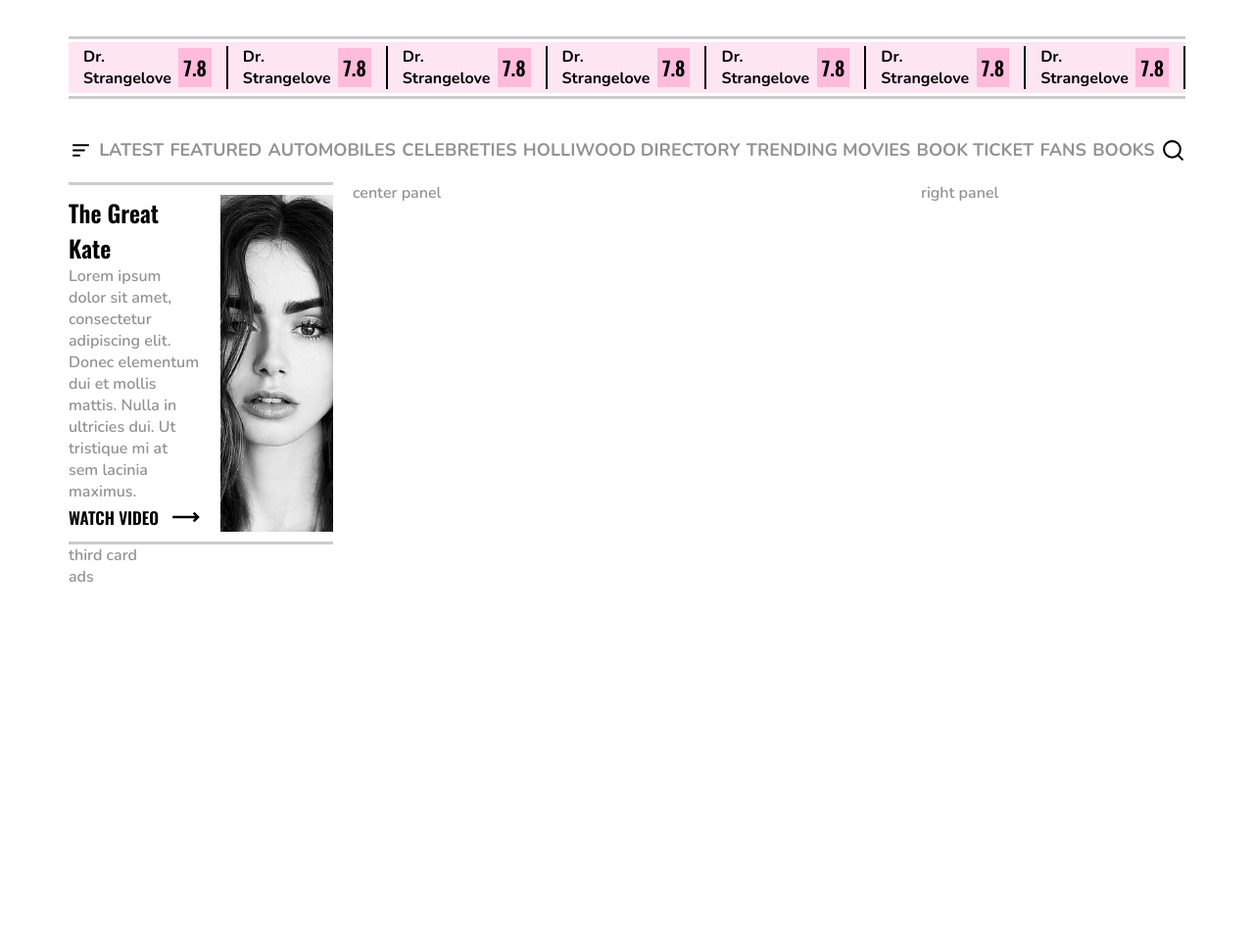
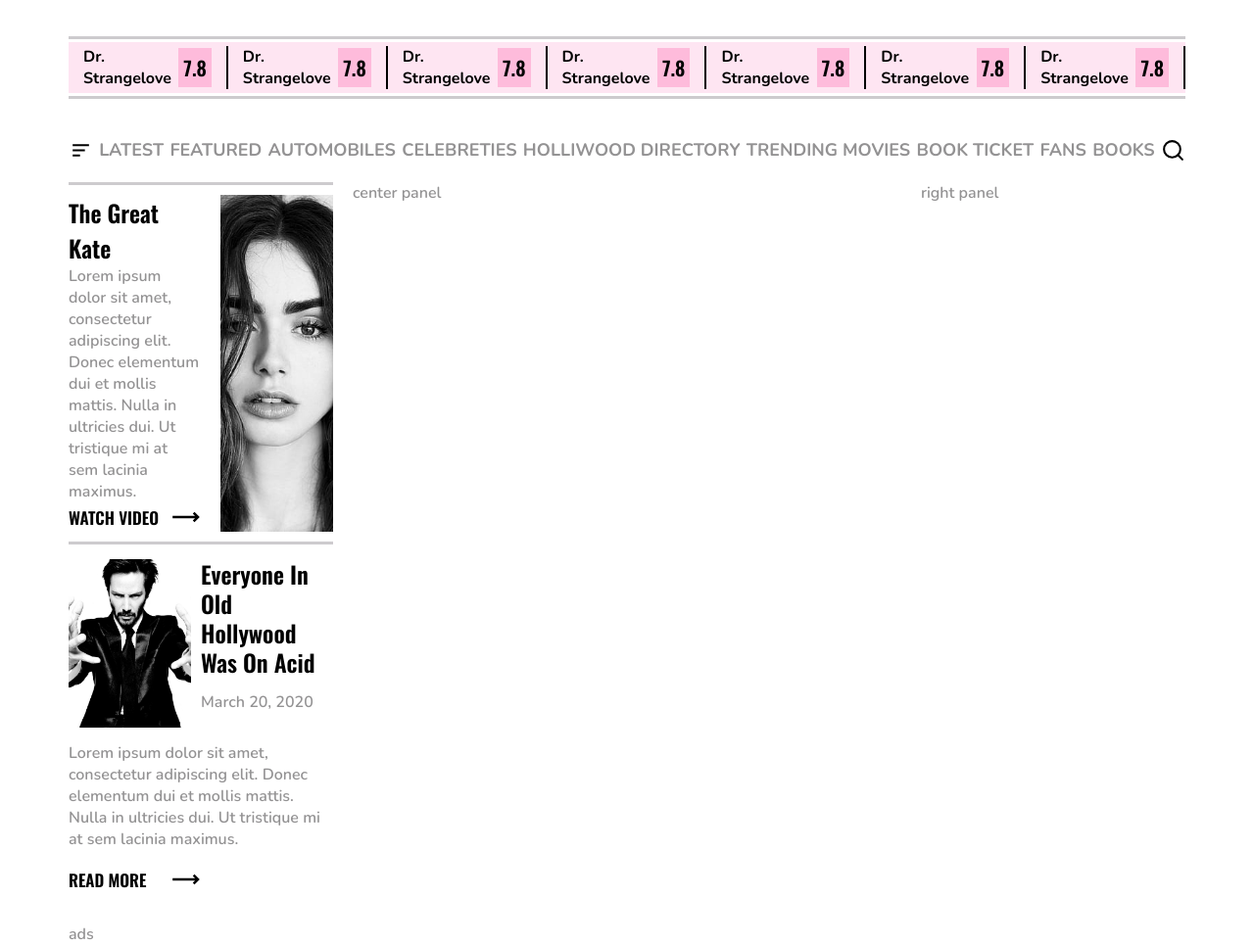
Before and after one commit to dfloresdev/newspaper, a React app: page / in a window 1280 px wide. Shown: the part 111-1076 px from the top of the page at 98% size. Before the commit the page ends 800 px from the top, so only its background shows below. Built offline with nearby package versions, Linux system fonts and the light colour scheme.

Commit message:
[FEATURE] third card ready

```diff
--- /dev/null
+++ b/src/components/thirdCard/ThirdCard.js
@@ -0,0 +1,31 @@
+import React from "react";
+import keanu from "../../assets/keanu.jpg";
+import { CgArrowLongRight } from "react-icons/cg";
+import "./styles.scss";
+
+export const ThirdCard = () => {
+  return (
+    <div className="containerThirdCard">
+      <div className="containerThirdCard--header">
+        <div className="containerThirdCard--header__image">
+          <img width="100%" src={keanu} />
+        </div>
+        <div className="containerThirdCard--header__text">
+          <p className="title">Everyone in old Hollywood was on acid</p>
+          <p className="date">March 20, 2020</p>
+        </div>
+      </div>
+      <div>
+        <p>
+          Lorem ipsum dolor sit amet, consectetur adipiscing elit. Donec
+          elementum dui et mollis mattis. Nulla in ultricies dui. Ut tristique
+          mi at sem lacinia maximus.
+        </p>
+      </div>
+      <div className="containerThirdCard--action">
+        <p>Read more</p>
+        <CgArrowLongRight />
+      </div>
+    </div>
+  );
+};
--- /dev/null
+++ b/src/components/thirdCard/styles.scss
@@ -0,0 +1,48 @@
+@import "../../styles/vars.scss";
+
+.containerThirdCard {
+  &--header {
+    display: grid;
+    grid-template-columns: repeat(2, 1fr);
+    margin-bottom: 15px;
+
+    &__image {
+      margin-right: 10px;
+      img {
+        height: 100%;
+        object-fit: cover;
+      }
+    }
+
+    &__text {
+      .title {
+        color: black;
+        font-family: $font-large;
+        font-size: 24px;
+        font-weight: 800;
+        line-height: 30px;
+        text-transform: capitalize;
+      }
+
+      .date {
+        font-size: 16px;
+        padding: 15px 0px;
+      }
+    }
+  }
+  &--action {
+    display: flex;
+    align-items: center;
+    font-size: 30px;
+    color: black;
+    justify-content: space-between;
+    width: 50%;
+    margin: 15px 0px;
+    p {
+      font-weight: 800;
+      font-size: 17px;
+      font-family: $font-large;
+      text-transform: uppercase;
+    }
+  }
+}
--- a/src/layout/mainPage/MainPage.js
+++ b/src/layout/mainPage/MainPage.js
@@ -3,6 +3,7 @@ import { Header } from "../../components/header/Header";
 import { ScrollList } from "../../components/scrollList/ScrollList";
 import { Menu } from "../../components/menu/Menu";
 import { SecondaryCard } from "../../components/secondaryCard/SecondaryCard";
+import { ThirdCard } from "../../components/thirdCard/ThirdCard";
 import "./styles.scss";
 
 export const MainPage = () => {
@@ -22,7 +23,7 @@ export const MainPage = () => {
           <SecondaryCard />
         </div>
         <div>
-          <p>third card</p>
+          <ThirdCard />
         </div>
         <div>ads</div>
       </div>
--- a/src/layout/mainPage/styles.scss
+++ b/src/layout/mainPage/styles.scss
@@ -23,6 +23,8 @@
 
 .leftPanel {
   grid-area: leftPanel;
+  display: grid;
+  grid-gap: 15px;
 }
 
 .centerPanel {
```
Also changed, not shown: src/assets/keanu.jpg (added).
